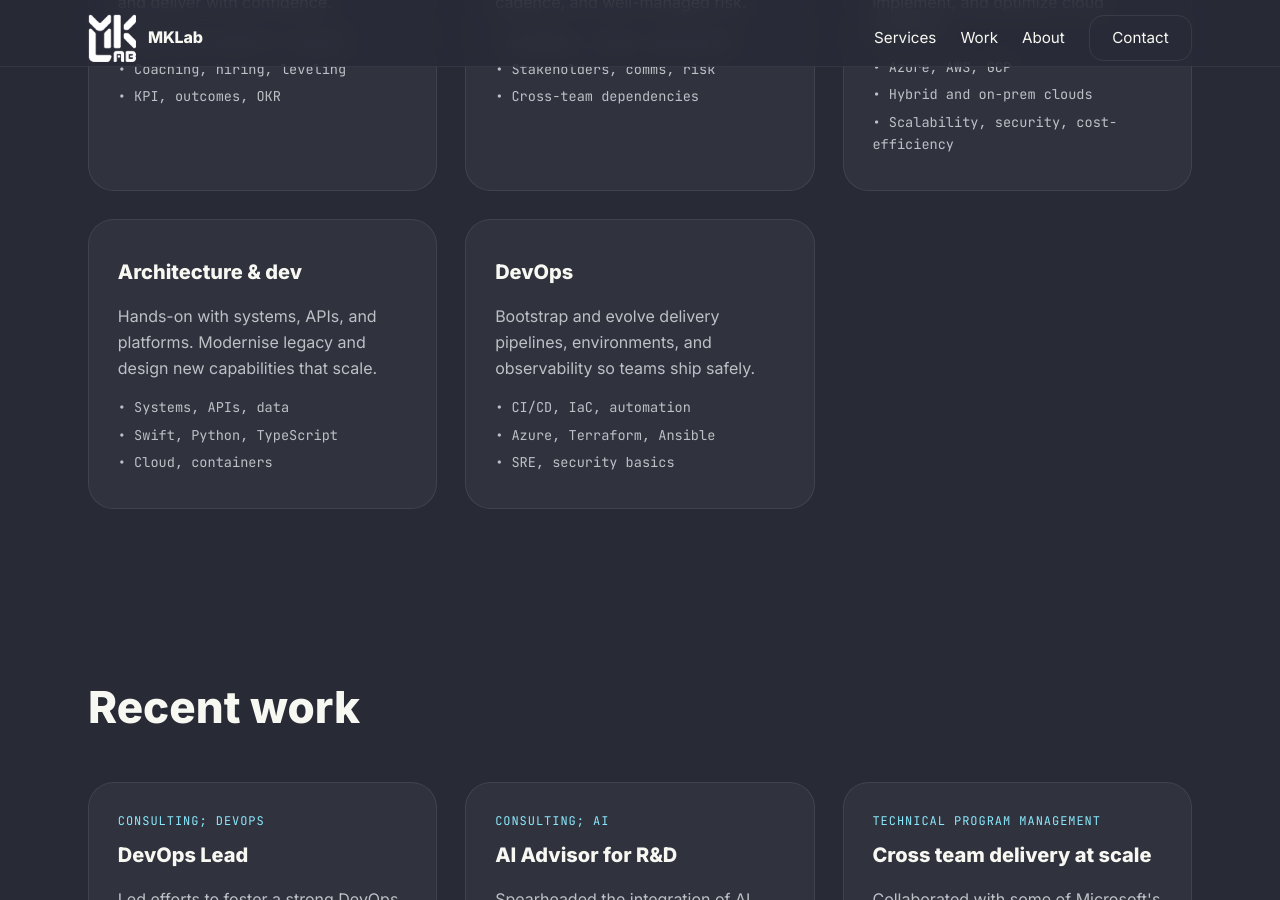
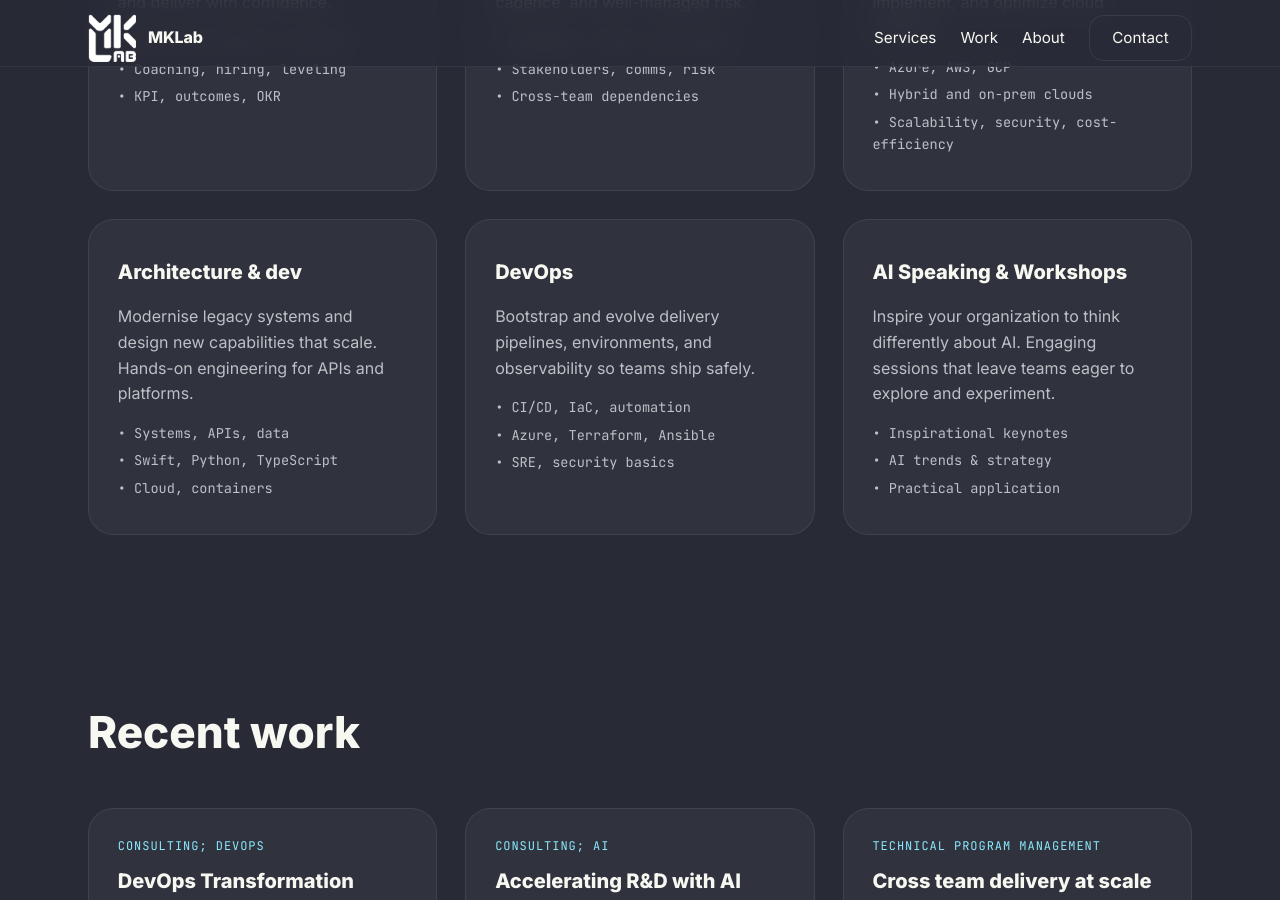
Before and after one commit to mklab-se/mklab-se.github.io, a Jekyll site: the page built from index.html, in a window 1280 px wide and 900 px high, scrolled down 1230 px. Built offline with Jekyll 4.4.1, drawn with Linux system fonts in a browser that asks for light colours; some of the changed text lies outside the part shown.

Commit message:
fix: Update text for clarity and add new AI workshop section in index.html

```diff
--- a/index.html
+++ b/index.html
@@ -66,7 +66,7 @@ homepage: true
             </article>
             <article class="glass-card reveal">
                 <h3>Architecture & dev</h3>
-                <p class="text-muted">Hands-on with systems, APIs, and platforms. Modernise legacy and design new capabilities that scale.</p>
+                <p class="text-muted">Modernise legacy systems and design new capabilities that scale. Hands-on engineering for APIs and platforms.</p>
                 <ul class="card-list">
                     <li>• Systems, APIs, data</li>
                     <li>• Swift, Python, TypeScript</li>
@@ -82,6 +82,15 @@ homepage: true
                     <li>• SRE, security basics</li>
                 </ul>
             </article>
+            <article class="glass-card reveal">
+                <h3>AI Speaking & Workshops</h3>
+                <p class="text-muted">Inspire your organization to think differently about AI. Engaging sessions that leave teams eager to explore and experiment.</p>
+                <ul class="card-list">
+                    <li>• Inspirational keynotes</li>
+                    <li>• AI trends & strategy</li>
+                    <li>• Practical application</li>
+                </ul>
+            </article>
         </div>
     </div>
 </section>
@@ -93,13 +102,13 @@ homepage: true
 
       <article class="glass-card reveal">
         <div class="card-meta">Consulting; DevOps</div>
-        <h3>DevOps Lead</h3>
+        <h3>DevOps Transformation</h3>
         <p class="text-muted">Led efforts to foster a strong DevOps culture, bridging IT and development teams to ensure seamless collaboration. Combined leadership and technical expertise to implement solutions that enhance developer experience, streamline workflows, and support organizational goals.</p>
       </article>
 
       <article class="glass-card reveal">
         <div class="card-meta">Consulting; AI</div>
-        <h3>AI Advisor for R&D</h3>
+        <h3>Accelerating R&D with AI</h3>
         <p class="text-muted">Spearheaded the integration of AI within the R&D team to enhance and accelerate the development of both hardware and software solutions. Focused on leveraging AI to improve quality, streamline workflows, and drive innovation. Partnered with the Senior leadership team (C-suite) to ensure alignment with strategic objectives and maximize the impact of AI-driven initiatives.</p>
       </article>
 
```
Also changed, not shown: other parts of index.html (+2 -2 lines), 1 other file.
